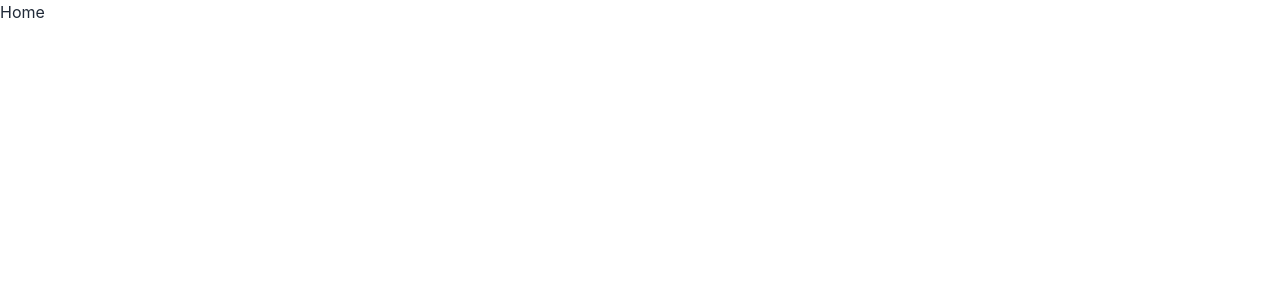
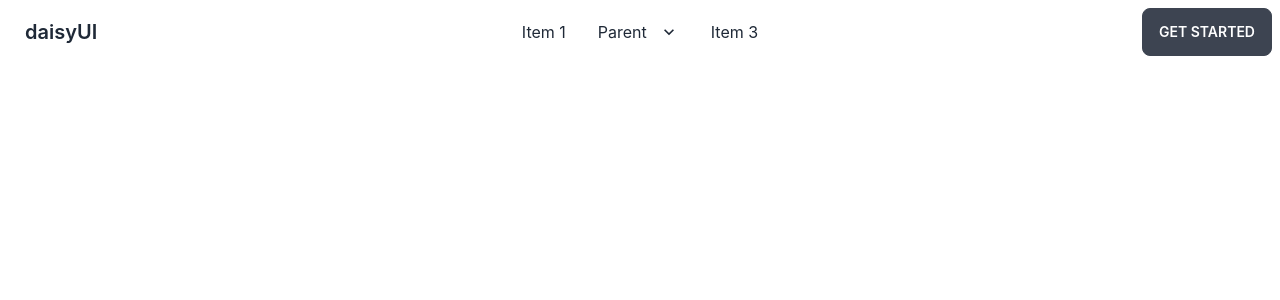
Before and after one commit to Rafat-Web-Developer/bd-trust-bicycle, a React (Create React App) app: page / in a window 1280 px wide. Shown: the top 300 px of the page. Built offline with nearby package versions, Linux system fonts and the light colour scheme.

Commit message:
Create a Navbar component and design a navbar

```diff
--- a/src/App.js
+++ b/src/App.js
@@ -1,10 +1,11 @@
 import "./App.css";
-import Home from "./Pages/Home/Home";
+// import Home from "./Pages/Home/Home";
+import Navbar from "./Pages/Shared/Navbar";
 
 function App() {
   return (
     <div>
-      <Home></Home>
+      <Navbar></Navbar>
     </div>
   );
 }
--- /dev/null
+++ b/src/Pages/Shared/Navbar.js
@@ -0,0 +1,99 @@
+import React from "react";
+
+const Navbar = () => {
+  return (
+    <div class="navbar bg-base-100">
+      <div class="navbar-start">
+        <div class="dropdown">
+          <label tabindex="0" class="btn btn-ghost lg:hidden">
+            <svg
+              xmlns="http://www.w3.org/2000/svg"
+              class="h-5 w-5"
+              fill="none"
+              viewBox="0 0 24 24"
+              stroke="currentColor"
+            >
+              <path
+                stroke-linecap="round"
+                stroke-linejoin="round"
+                stroke-width="2"
+                d="M4 6h16M4 12h8m-8 6h16"
+              />
+            </svg>
+          </label>
+          <ul
+            tabindex="0"
+            class="menu menu-compact dropdown-content mt-3 p-2 shadow bg-base-100 rounded-box w-52"
+          >
+            <li>
+              <a>Item 1</a>
+            </li>
+            <li tabindex="0">
+              <a class="justify-between">
+                Parent
+                <svg
+                  class="fill-current"
+                  xmlns="http://www.w3.org/2000/svg"
+                  width="24"
+                  height="24"
+                  viewBox="0 0 24 24"
+                >
+                  <path d="M8.59,16.58L13.17,12L8.59,7.41L10,6L16,12L10,18L8.59,16.58Z" />
+                </svg>
+              </a>
+              <ul class="p-2">
+                <li>
+                  <a>Submenu 1</a>
+                </li>
+                <li>
+                  <a>Submenu 2</a>
+                </li>
+              </ul>
+            </li>
+            <li>
+              <a>Item 3</a>
+            </li>
+          </ul>
+        </div>
+        <a class="btn btn-ghost normal-case text-xl">daisyUI</a>
+      </div>
+      <div class="navbar-center hidden lg:flex">
+        <ul class="menu menu-horizontal p-0">
+          <li>
+            <a>Item 1</a>
+          </li>
+          <li tabindex="0">
+            <a>
+              Parent
+              <svg
+                class="fill-current"
+                xmlns="http://www.w3.org/2000/svg"
+                width="20"
+                height="20"
+                viewBox="0 0 24 24"
+              >
+                <path d="M7.41,8.58L12,13.17L16.59,8.58L18,10L12,16L6,10L7.41,8.58Z" />
+              </svg>
+            </a>
+            <ul class="p-2">
+              <li>
+                <a>Submenu 1</a>
+              </li>
+              <li>
+                <a>Submenu 2</a>
+              </li>
+            </ul>
+          </li>
+          <li>
+            <a>Item 3</a>
+          </li>
+        </ul>
+      </div>
+      <div class="navbar-end">
+        <a class="btn">Get started</a>
+      </div>
+    </div>
+  );
+};
+
+export default Navbar;
```
